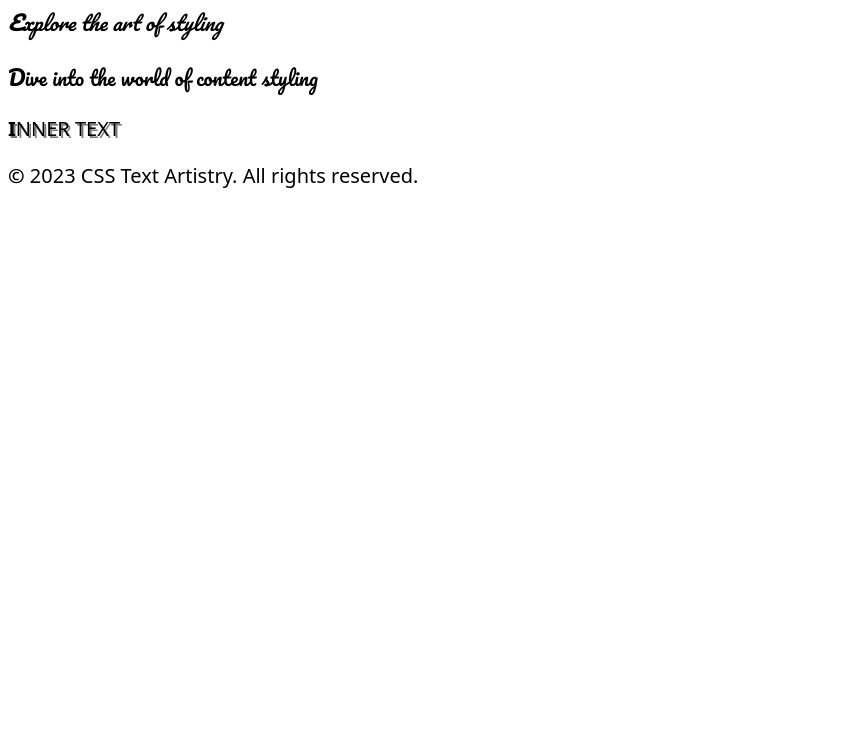
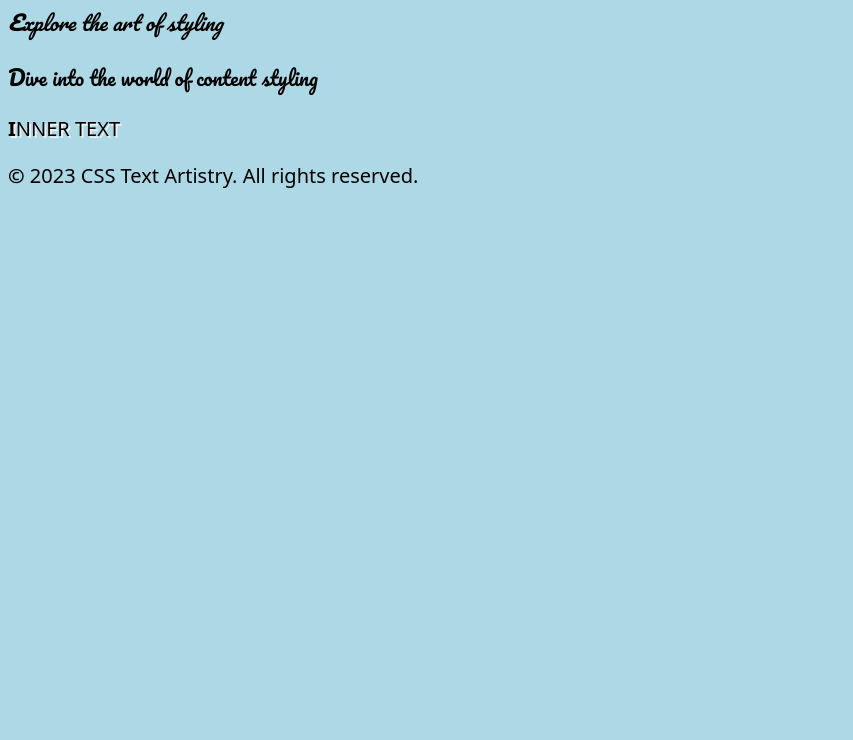
Before and after one commit to sabazubair2009/different-fonts-on-website, a plain HTML site: page index.html in a window 1280 px wide. Shown: the part 60-800 px from the top of the page, without its empty margins (0-853 px from the left). Drawn offline with Linux system fonts and the light colour scheme; a web font is replaced by a local one.

Commit message:
background color is applied

```diff
--- a/style.css
+++ b/style.css
@@ -3,6 +3,7 @@
 
 * {
   font-size: 20px;
+  background-color: lightblue;
   p::first-letter {
     font-weight: bold;
   }
@@ -28,8 +29,9 @@
   /* text transform will capitalize all the content inside the element */
   text-transform: uppercase;
   /* text shadow helps to give shadow to the content */
-  text-shadow: 2px 2px rgb(125, 122, 122);
+  text-shadow: 2px 2px rgb(244, 239, 239);
   font-family: "Henny Penny", system-ui;
+  font-size: 20ox;
 }
 footer {
   font-family: "Henny Penny", system-ui;
```
